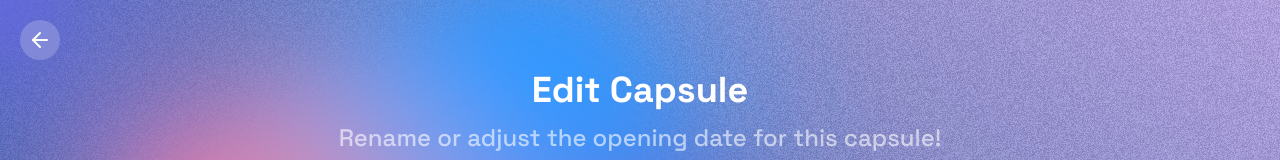
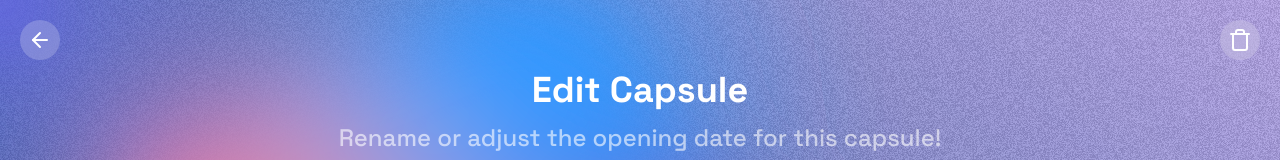
Before and after one commit to PennSpark/sp25-penn-time-capsule, a React (Vite) app in the folder frontend/: page /edit in a window 1280 px wide. Shown: the top 160 px of the page. Built offline with nearby package versions, Linux system fonts and the light colour scheme; no server answers.

Commit message:
added delete capsule btn

```diff
--- /dev/null
+++ b/frontend/src/components/DeleteButton.tsx
@@ -0,0 +1,29 @@
+// components/BackButton.tsx
+import { Trash } from "lucide-react";
+import { useNavigate } from "react-router-dom";
+
+export default function DeleteButton() {
+  const navigate = useNavigate();
+
+  const handleDeleteCapsule = async () => {
+    //TODO logic to delete capsule
+    handleBack();
+  };
+
+  const handleBack = () => {
+    if (window.history.length > 1) {
+      navigate(-1);
+    } else {
+      navigate("/");
+    }
+  };
+
+  return (
+    <button
+      onClick={handleDeleteCapsule}
+      className={`absolute top-5 right-5 z-20 p-2 bg-white/20 backdrop-blur-md rounded-full hover:bg-red-400 cursor-pointer transition duration-300`}
+    >
+      <Trash className="h-6 w-6 text-white" />
+    </button>
+  );
+}
--- a/frontend/src/pages/EditCapsule.tsx
+++ b/frontend/src/pages/EditCapsule.tsx
@@ -4,6 +4,7 @@ import GradientBackground from "../components/GradientBackground";
 import BackButton from "../components/BackButton";
 import axios from "axios";
 import { useNavigate } from "react-router";
+import DeleteButton from "../components/DeleteButton";
 
 export default function EditCapsule() {
   const [name, setName] = useState("");
@@ -48,8 +49,9 @@ export default function EditCapsule() {
     <div className="relative h-screen w-screen flex flex-col items-center justify-center font-poppins text-center py-20">
       <GradientBackground />
 
-      {/* Back button */}
+      {/* Utility buttons */}
       <BackButton />
+      <DeleteButton />
 
       <h1 className="text-3xl sm:text-4xl font-bold text-white mb-3 mx-5">
         Edit Capsule
```
